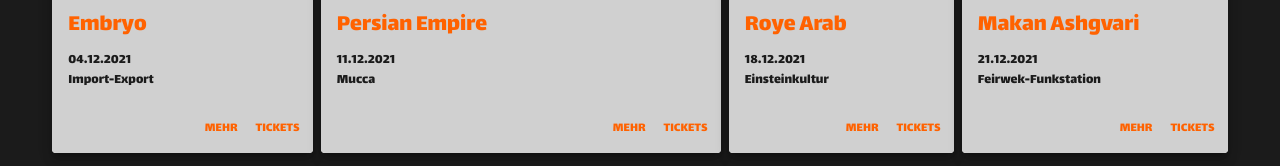
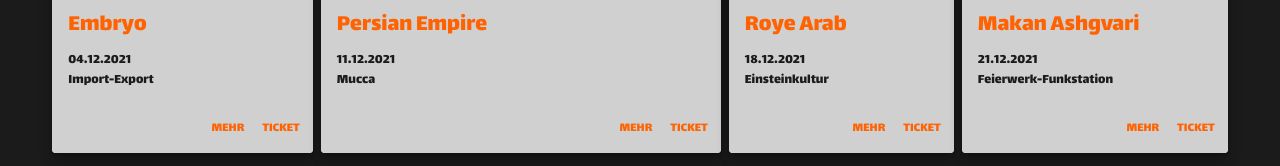
Before and after one commit to taranehn/seemfest, a React (Create React App) app: page / in a window 1280 px wide. Shown: the part 1054-1220 px from the top of the page. Built offline with nearby package versions, Linux system fonts and the light colour scheme.

Commit message:
update meta + fix typo

```diff
--- a/public/index.html
+++ b/public/index.html
@@ -1,21 +1,19 @@
 <!DOCTYPE html>
 <html lang="en">
+
 <head>
   <meta charset="utf-8" />
   <link rel="icon" href="%PUBLIC_URL%/seemfarsi.jpg" />
   <meta name="viewport" content="width=device-width, initial-scale=1" />
   <meta name="theme-color" content="#000000" />
-    <meta
-      name="description"
-      content="Web site created using create-react-app"
-    />
+  <meta name="description" content="SEEM Festival | Patogh e.V. | München" />
+  <meta name="title" content="SEEM Festival" />
 
-
-    <meta property="og:url"                content="https://seemfest.de" />
-    <meta property="og:type"               content="festival" />
-    <meta property="og:title"              content="SEEM Festival" />
-    <meta property="og:description"        content="SEEM Festival 2021, Munich" />
-    <meta property="og:image"              content="https://seemfest.de/seemfarsi.jpg" />
+  <meta property="og:url" content="https://seemfest.de" />
+  <meta property="og:type" content="festival" />
+  <meta property="og:title" content="SEEM Festival" />
+  <meta property="og:description" content="SEEM Festival 2021, Munich" />
+  <meta property="og:image" content="https://seemfest.de/seemfarsi.jpg" />
 
 
   <link rel="apple-touch-icon" href="%PUBLIC_URL%/logo192.png" />
@@ -35,8 +33,9 @@
     -->
   <title>SEEM | Festival</title>
 </head>
+
 <body>
-    <noscript>You need to enable JavaScript to run this app.</noscript>
+  <noscript>You need to enable JavaScript to run app.</noscript>
   <div id="root"></div>
   <!--
       This HTML file is a template.
@@ -49,4 +48,5 @@
       To create a production bundle, use `npm run build` or `yarn build`.
     -->
 </body>
+
 </html>
--- a/src/EventCard.tsx
+++ b/src/EventCard.tsx
@@ -59,7 +59,7 @@
         </Button>
         <Button className={classes.button} color="secondary" size="small"
           href={linkToTicket} target="_blank">
-          {intl.formatMessage({ id: "tickets" })}
+          {intl.formatMessage({ id: "ticket" })}
         </Button>
       </CardActions>
     </Card>
--- a/src/ProgramCard.tsx
+++ b/src/ProgramCard.tsx
@@ -122,7 +122,7 @@
         <CardActions className={classes.action}>
           <Button className={classes.button} color="secondary" variant="contained"
             href={linkToTicket} target="_blank">
-            {intl.formatMessage({ id: "tickets" })}
+            {intl.formatMessage({ id: "ticket" })}
           </Button>
         </CardActions>
       </Box>
--- a/src/translation/de.json
+++ b/src/translation/de.json
@@ -1,7 +1,7 @@
 {
     "seem-festival": "SEEM | Festival",
     "about-us": "Über uns",
-    "tickets": "Tickets",
+    "ticket": "Ticket",
     "programs": "Programme",
     "more": "mehr",
     "roya": "Roye Arab",
@@ -14,9 +14,9 @@
     "persian-date": "11.12.2021",
     "roya-venue": "Einsteinkultur",
     "embryo-venue": "Import-Export",
-    "makan-venue": "Feirwek-Funkstation",
+    "makan-venue": "Feierwerk-Funkstation",
     "persian-venue": "Mucca",
-    "yalda-venue": "Feirwek-Funkstation",
+    "yalda-venue": "Feierwerk-Funkstation",
     "de": "DE",
     "en": "EN",
     "patogh": "Patogh e.V.",
@@ -46,6 +46,6 @@
     "festival-pass": "Festivalpass",
     "festival-pass-date": "04, 11, 18, 21.12.2021",
     "festival-pass-time": "20:00",
-    "festival-pass-venue": "Feirwek-Funkstation",
+    "festival-pass-venue": "feierwerk-Funkstation",
     "artists": "Künstler"
 }
--- a/src/translation/en.json
+++ b/src/translation/en.json
@@ -1,7 +1,7 @@
 {
     "seem-festival": "SEEM | Festival",
     "about-us": "About us",
-    "tickets": "Tickets",
+    "ticket": "Ticket",
     "programs": "Programs",
     "more": "More",
     "roya": "Roye Arab",
@@ -14,9 +14,9 @@
     "persian-date": "11.12.2021",
     "roya-venue": "Einsteinkultur",
     "embryo-venue": "Import-Export",
-    "makan-venue": "Feirwek-Funkstation",
+    "makan-venue": "Feierwerk-Funkstation",
     "persian-venue": "Mucca",
-    "yalda-venue": "Feirwek-Funkstation",
+    "yalda-venue": "feierwerk-Funkstation",
     "de": "DE",
     "en": "EN",
     "patogh": "Patogh e.V.",
```
Lines whose indentation alone changed are shown as unchanged.
